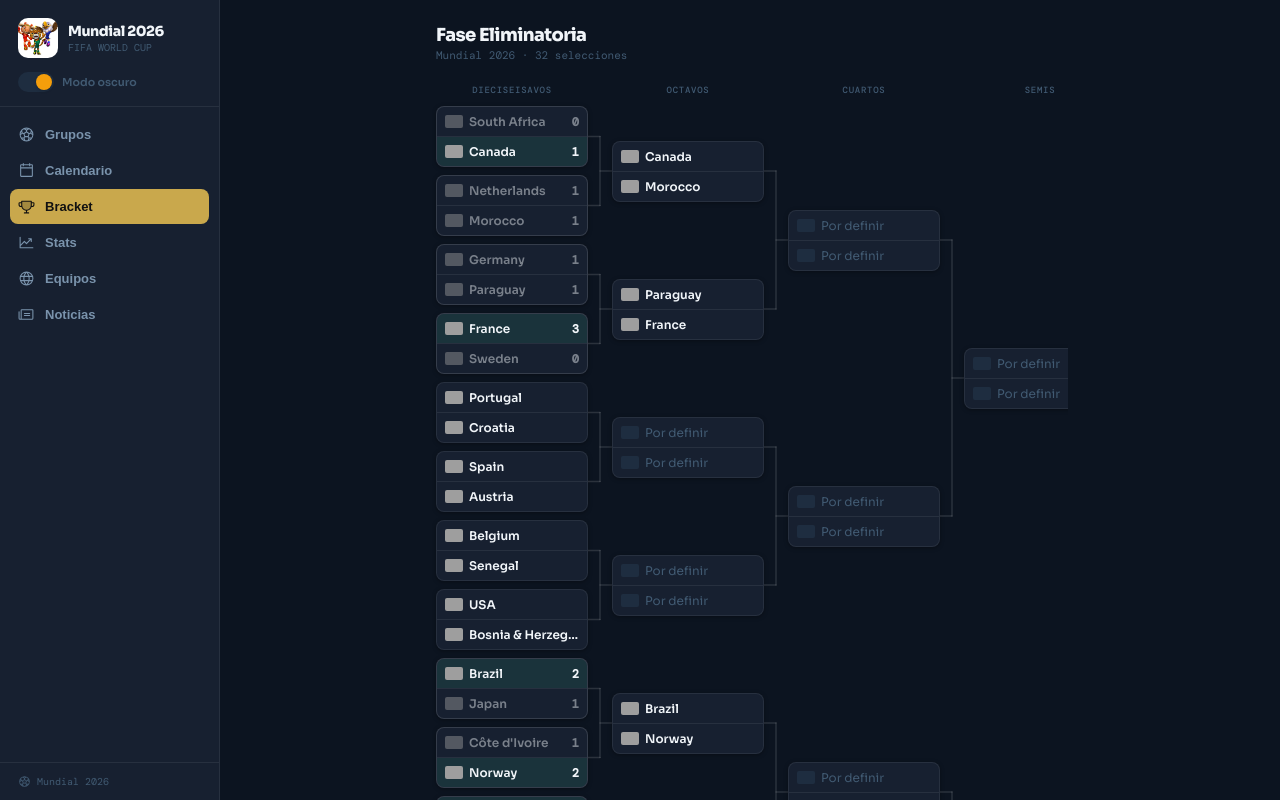
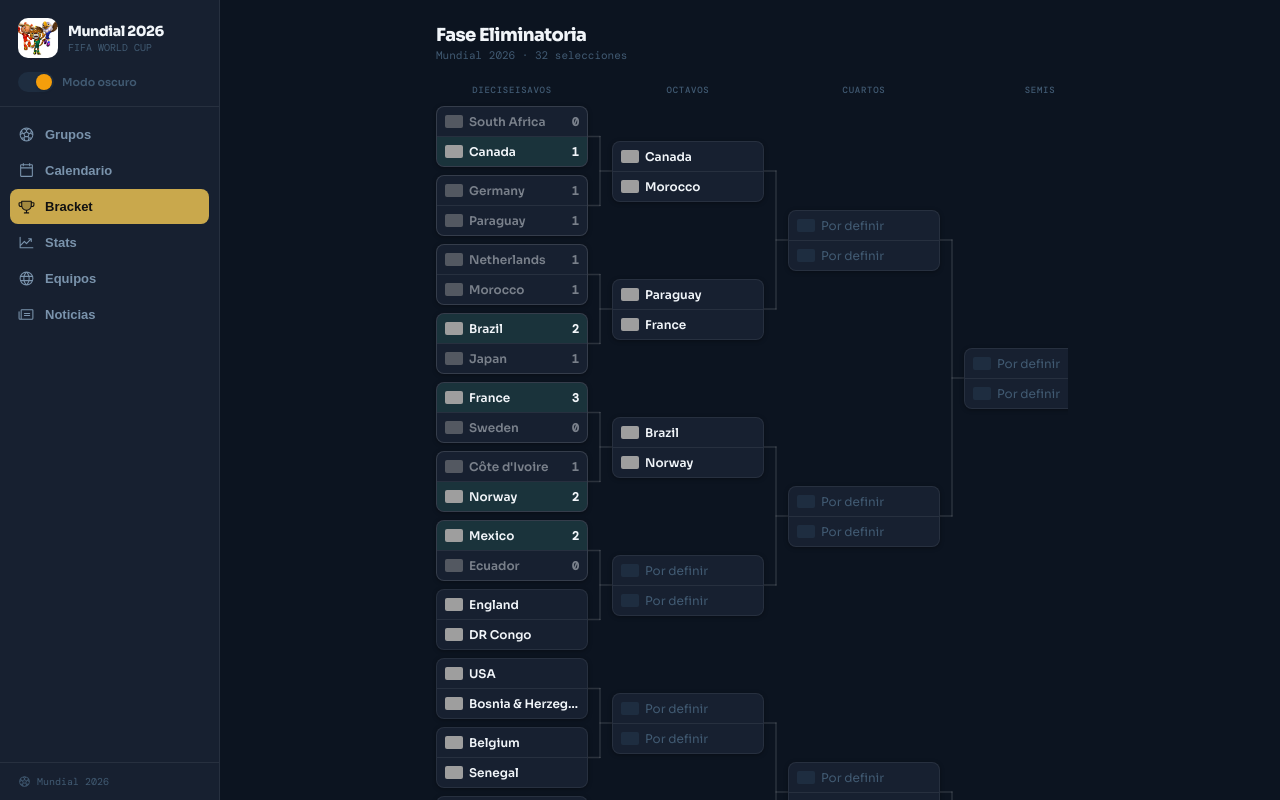
Before and after one commit to fedenp/worldcup-2026, a React (Vite) app: page / in a window 1280 px wide. Both pictures are taken after a click on the button "Bracket". Shown: the top 800 px of the page. Built offline with nearby package versions, Linux system fonts and the light colour scheme; grey boxes are pictures that could not be loaded; a web font is replaced by a local one.

Commit message:
fix: correct R32/R16/QF bracket order to match official M73→M88 sequence

```diff
--- a/src/components/Bracket.jsx
+++ b/src/components/Bracket.jsx
@@ -2,17 +2,17 @@
 import { flagUrl } from '../teamFlags.js'
 import './Bracket.css'
 
-// Match IDs ordered top-to-bottom for each round
-// Ordering derived from BSD's W-reference chain (W73=8359, W74=8360, ...)
-// Pairs ordered so adjacent slots feed the same R16 match (verified against real results):
-// 8359+8362→R16(Canada-Morocco), 8361+8364→R16(Paraguay-France),
-// 8370+8369→R16(Portugal-Spain), 8367+8368→R16(USA-Senegal),
-// 8360+8363→R16(Brazil-Norway), 8365+8366→R16(Mexico-England),
-// 8371+8374→R16(Switz-Colombia), 8373+8372→R16(Argentina-Egypt)
-const R32_IDS = [8359,8362, 8361,8364, 8370,8369, 8367,8368,
-                 8360,8363, 8365,8366, 8371,8374, 8373,8372]
-const R16_IDS = [8375, 8376, 8379, 8380, 8377, 8378, 8381, 8382]
-const QF_IDS  = [8383, 8384, 8385, 8386]
+// Match IDs ordered top-to-bottom per the official bracket (M73→M88)
+// R32 left half: M73 SA-Canada, M74 GER-PAR, M75 NED-MAR, M76 BRA-JPN,
+//                M77 FRA-SWE, M78 CIV-NOR, M79 MEX-ECU, M80 ENG-DRC
+// R32 right half: M81 USA-BIH, M82 BEL-SEN, M83 POR-CRO, M84 ESP-AUT,
+//                 M85 SUI-ALG, M86 ARG-CPV, M87 COL-GHA, M88 AUS-EGY
+const R32_IDS = [8359, 8361, 8362, 8360, 8364, 8363, 8365, 8366,
+                 8368, 8367, 8370, 8369, 8371, 8373, 8374, 8372]
+// R16 slots map to R32 pairs: W89+W90, W91+W92 (left); W93+W94, W95+W96 (right)
+const R16_IDS = [8375, 8376, 8377, 8378, 8380, 8379, 8382, 8381]
+// QF: 8383=W97+W98 (left top), 8385=W97+W98 (left bot), 8384=right top, 8386=right bot
+const QF_IDS  = [8383, 8385, 8384, 8386]
 const SF_IDS  = [8387, 8388]
 const FINAL_ID = 8390
 const THIRD_ID = 8389
```
